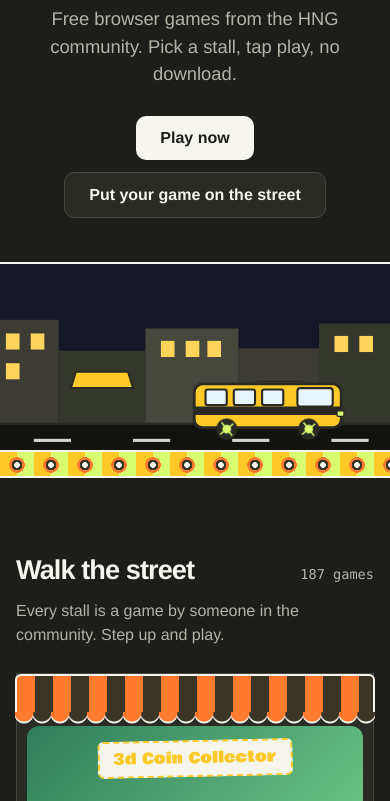
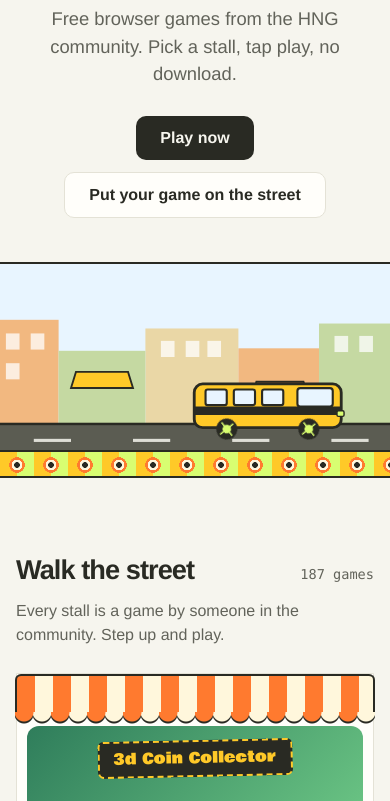
Before and after one commit to Harrylever/startng-sample-whimsy, a plain HTML site: page index.html in a window 390 px wide. Shown: the part 340-1141 px from the top of the page. Drawn offline with Linux system fonts and the dark colour scheme.

Commit message:
Make light mode the default
Drops the system dark-mode media query; dark is only reached through the toggle.

Co-Authored-By: Claude Sonnet 5.5 <noreply@anthropic.com>

```diff
--- a/index.html
+++ b/index.html
@@ -9,6 +9,7 @@
 <style>
 /* Layout: start.ng's own cream-and-lime page, reimagined as one Lagos street: hero skyline with a danfo, market-stall game grid, bus-stop steps, an evening-lights tournament band. */
 :root {
+  color-scheme: light;
   --bg: #f6f5ee; --card: #fffefa; --ink: #292a23; --muted: #62635a; --line: #e4e2d6;
   --lime: #d8fd71; --danfo: #ffc928; --orange: #ff7a2f; --green: #1f8a4c; --cream: #fff7dc;
   --sky: #e8f5ff; --sun: #d8fd71; --b1: #f2b880; --b2: #ead7a6; --b3: #c5d9a2; --road: #5b5c52; --win: rgba(255,255,255,.75);
@@ -16,13 +17,6 @@
   --display: "Bowlby One", "Arial Black", "Helvetica Neue", Arial, sans-serif;
   --sans: "Helvetica Neue", Helvetica, Arial, system-ui, sans-serif;
   --mono: ui-monospace, "SF Mono", Menlo, Consolas, monospace;
-}
-@media (prefers-color-scheme: dark) {
-  :root:not([data-theme="light"]) {
-    --bg: #1d1e19; --card: #2a2b24; --ink: #f6f5ee; --muted: #b3b4a8; --line: #46473d;
-    --sky: #151726; --sun: #f6f5ee; --b1: #3d3c34; --b2: #46473d; --b3: #34382c; --road: #12130f; --win: #ffd45a;
-    --band: #0f100d; --band-ink: #f6f5ee; --cream: #3a3524; color-scheme: dark;
-  }
 }
 :root[data-theme="dark"] {
   --bg: #1d1e19; --card: #2a2b24; --ink: #f6f5ee; --muted: #b3b4a8; --line: #46473d;
@@ -244,7 +238,7 @@ h2 { font-size: clamp(1.7rem, 4.5vw, 2.3rem); letter-spacing: -.035em; margin: 0
 
   document.getElementById("theme").addEventListener("click", function () {
     var root = document.documentElement;
-    var dark = root.dataset.theme ? root.dataset.theme === "dark" : matchMedia("(prefers-color-scheme: dark)").matches;
+    var dark = root.dataset.theme === "dark";
     root.dataset.theme = dark ? "light" : "dark";
   });
 })();
```
Also changed, not shown: 1 other file.
